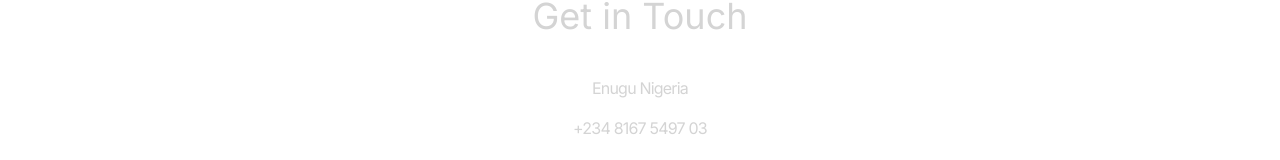
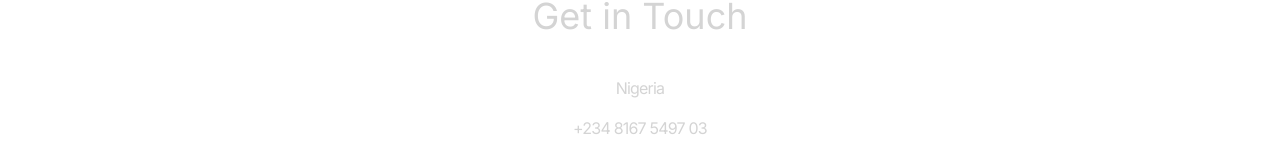
Before and after one commit to Nwaforce/Portfolio, a React (Vite) app: page / in a window 1280 px wide. Shown: the part 3280-3440 px from the top of the page. Built offline with nearby package versions, Linux system fonts and the light colour scheme.

Commit message:
contact email

```diff
--- a/src/constants/index.js
+++ b/src/constants/index.js
@@ -93,7 +93,7 @@ export const PROJECTS = [
 ];
 
 export const CONTACT = {
-  address: "Enugu Nigeria",
+  address: "Nigeria",
   phoneNo: "+234 8167 5497 03 ",
   email: "emmanuelnwaforce@gmail.com",
 };
```
